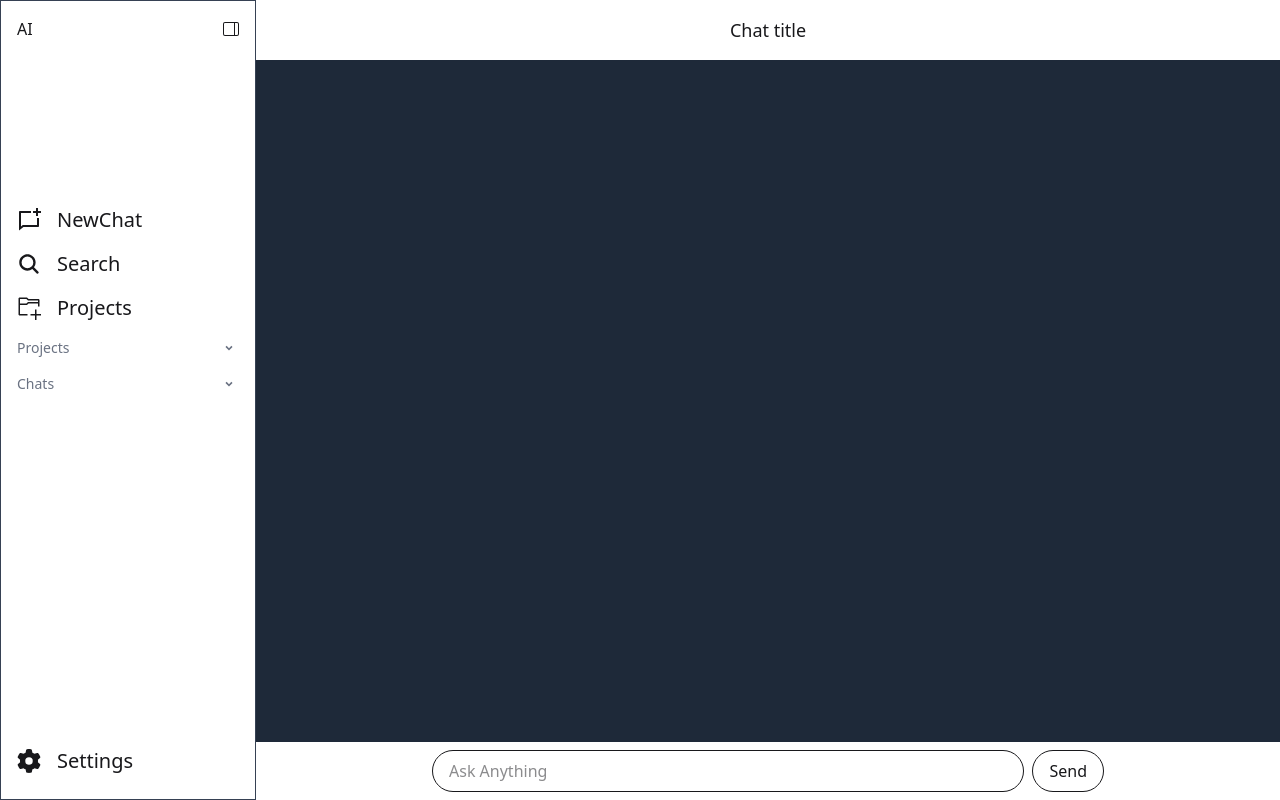
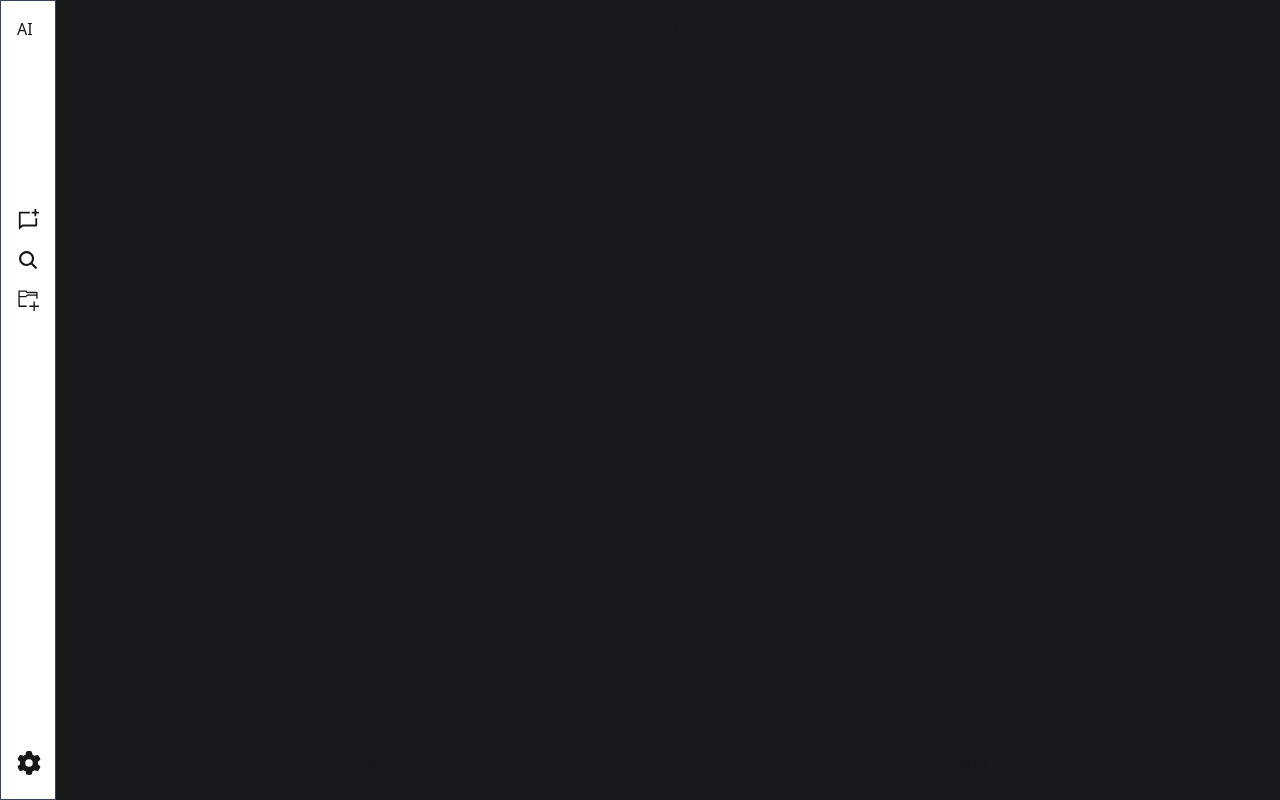
Before and after one commit to lezyCoder/AI_Interview_Platform, a React (Vite) app: page / in a window 1280 px wide. Built offline with nearby package versions, Linux system fonts and the light colour scheme; no server answers.

Commit message:
feat: update styling in ChatScreen and Navbar components for improved UI consistency

```diff
--- a/src/components/ChatScreen.jsx
+++ b/src/components/ChatScreen.jsx
@@ -41,12 +41,13 @@ const ChatScreen = () => {
 
 
     return (
+
         <div className="flex flex-col flex-1 ">
             <Navbar />
 
             {/* Chat area */}
-            <div className="flex-1 overflow-y-auto  ">
-                <div className="chat-screen bg-gray-800 min-h-full w-full p-2">
+            <div className="flex-1 overflow-y-auto ">
+                <div className="chat-screen bg-zinc-900 min-h-full w-full p-2">
                     <div className="chat-container p-2">
                         <div className="chat-bubbles flex flex-col gap-y-4">
 
@@ -86,7 +87,7 @@ const ChatScreen = () => {
 
             {/* Input bar */}
 
-            <div className="bg-base-500 p-2">
+            <div className="p-4 bg-zinc-900">
                 <div className="flex justify-center">
                     <form
                         className="flex items-center gap-2 w-full max-w-2xl"
@@ -106,6 +107,7 @@ const ChatScreen = () => {
                 </div>
             </div>
         </div >
+
     );
 };
 
--- a/src/components/Navbar.jsx
+++ b/src/components/Navbar.jsx
@@ -1,7 +1,7 @@
 
 const Navbar = () => {
     return (
-        <nav className="w-full bg-base-500 text-center p-4">
+        <nav className="w-full bg-zinc-900 text-center p-4">
             <p className="text-lg font-thin">Chat title</p>
         </nav>
     )
--- a/src/components/Sidebar.jsx
+++ b/src/components/Sidebar.jsx
@@ -7,12 +7,12 @@ import { IoSearch } from "react-icons/io5";
 import { RiArrowDropDownLine } from "react-icons/ri";
 
 const Sidebar = () => {
-  const [isOpen, setOpen] = useState(true);
+  const [isOpen, setOpen] = useState(false);
 
-  const MenuItem = ({ icon:Icon, label }) => {
+  const MenuItem = ({ icon: Icon, label }) => {
     return (
       <button
-        className={`flex text-center items-center gap-4  w-full font-thin text-xl py-2 hover:bg-gray-500 rounded`}>
+        className={`flex text-center items-center gap-4  w-full font-thin text-xl py-2 hover:bg-gray-800 rounded`}>
         <Icon icon={RiChatNewLine} className="text-2xl" />
         {isOpen && <span>{label}</span>}
       </button>
```
